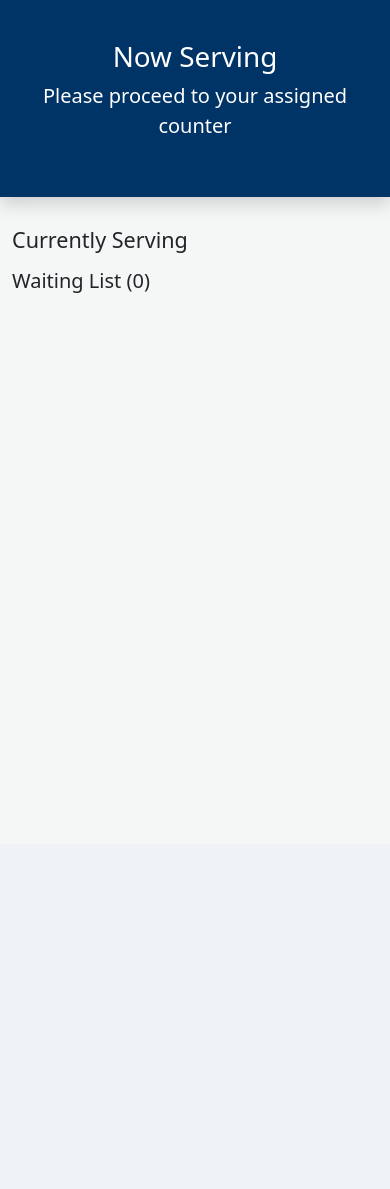
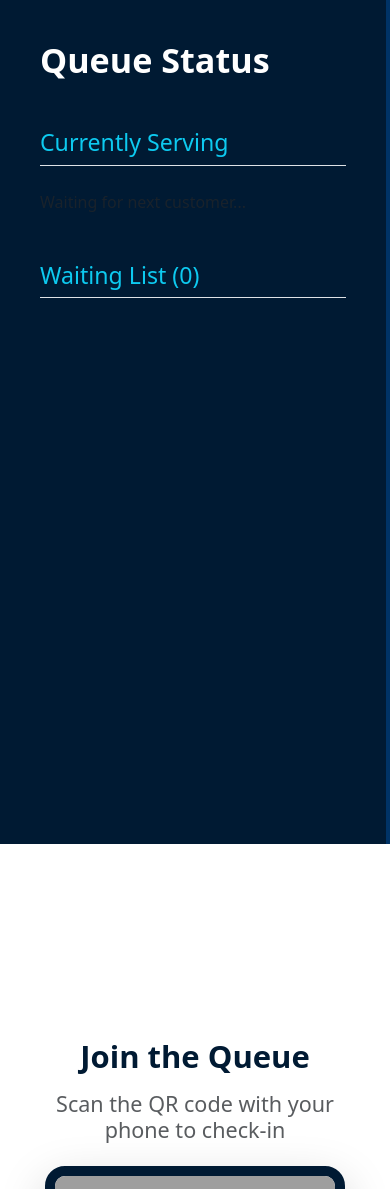
Before and after one commit to 3k100612-max/queue, a Flask app: page / in a window 390 px wide. Shown: the top 1189 px of the page. Before the commit the page ends 293 px from the top, so only its background shows below. Run offline with Flask 3, Linux system fonts and the light colour scheme; data that the repository does not hold is empty; some libraries are stand-ins or nearby versions; grey boxes are pictures that could not be loaded.

Commit message:
Update index.html

```diff
--- a/templates/index.html
+++ b/templates/index.html
@@ -2,60 +2,72 @@
 <html lang="en">
 <head>
     <meta charset="UTF-8">
-    <meta name="viewport" content="width=device-width, initial-scale=1.0">
-    <title>Queue Dashboard</title>
+    <title>Queue Status</title>
     <link rel="stylesheet" href="https://cdn.jsdelivr.net/npm/bootstrap@5.3.0/dist/css/bootstrap.min.css">
     <style>
-        body { background-color: #f4f7f6; }
-        .hero { background: #003366; color: white; padding: 40px; text-align: center; margin-bottom: 30px; }
-        .serving-box { background: #fff; border: 3px solid #28a745; border-radius: 15px; padding: 25px; box-shadow: 0 4px 15px rgba(0,0,0,0.1); }
+        body { background-color: #001a33; color: white; height: 100vh; overflow: hidden; }
+        .left-panel { border-right: 4px solid #003366; height: 100vh; padding: 40px; overflow-y: auto; }
+        .right-panel { height: 100vh; padding: 40px; background: #fff; color: #333; display: flex; flex-direction: column; align-items: center; justify-content: center; text-align: center; }
+        .serving-card { background: #f8f9fa; border-radius: 15px; border-left: 10px solid #28a745; margin-bottom: 20px; padding: 20px; box-shadow: 0 4px 10px rgba(0,0,0,0.3); }
+        .qr-code-img { width: 300px; border: 10px solid #001a33; border-radius: 20px; }
     </style>
 </head>
 <body>
 
-<div class="hero shadow">
-    <h1>Now Serving</h1>
-    <p class="lead">Please proceed to your assigned counter</p>
-</div>
+<div class="container-fluid">
+    <div class="row">
 
-<div class="container">
-    <div class="row">
-        <!-- SERVING SECTION -->
-        <div class="col-md-8">
-            <h4 class="mb-3">Currently Serving</h4>
+        <!-- ⬅️ LEFT SIDE: STATUS -->
+        <div class="col-md-7 left-panel">
+            <h1 class="display-4 fw-bold mb-5">Queue Status</h1>
+
+            <div class="mb-5">
+                <h3 class="text-info border-bottom pb-2 mb-4">Currently Serving</h3>
                 <div class="row">
                     {% for person in serving %}
-                <div class="col-md-6 mb-3">
-                    <div class="serving-box text-center">
-                        <h6 class="text-muted">COUNTER: {{ person.counter_name }}</h6>
-                        <h2 class="text-success">{{ person.name }}</h2>
-                        <div class="h5">TICKET #{{ person.id }}</div>
+                    <div class="col-6">
+                        <div class="serving-card text-center">
+                            <small class="text-muted text-uppercase">Counter: {{ person.counter_name }}</small>
+                            <h2 class="fw-bold">{{ person.name }}</h2>
+                            <div class="badge bg-success h5">Ticket #{{ person.id }}</div>
                         </div>
                     </div>
+                    {% else %}
+                    <div class="col-12 text-muted italic">Waiting for next customer...</div>
                     {% endfor %}
                 </div>
             </div>
 
-        <!-- WAITING LIST -->
-        <div class="col-md-4">
-            <h5 class="mb-3">Waiting List ({{ queue|length }})</h5>
-            <div class="list-group shadow-sm">
+            <div>
+                <h3 class="text-info border-bottom pb-2 mb-4">Waiting List ({{ queue|length }})</h3>
+                <div class="list-group">
                     {% for person in queue %}
-                <div class="list-group-item d-flex justify-content-between align-items-center">
-                    <div>
-                        <h6 class="mb-0">{{ person.name }}</h6>
-                        <small class="text-muted">Status: Waiting</small>
-                    </div>
-                    <span class="badge bg-primary rounded-pill">#{{ person.id }}</span>
+                    <div class="list-group-item bg-dark text-white border-secondary d-flex justify-content-between h4 p-3">
+                        <span>{{ person.name }}</span>
+                        <span class="text-info">#{{ person.id }}</span>
                     </div>
                     {% endfor %}
                 </div>
             </div>
         </div>
+
+        <!-- ➡️ RIGHT SIDE: JOIN QR -->
+        <div class="col-md-5 right-panel">
+            <h1 class="display-5 fw-bold mb-3" style="color: #001a33;">Join the Queue</h1>
+            <p class="h4 mb-4 text-muted">Scan the QR code with your phone to check-in</p>
+
+            <img src="/qr_code" class="qr-code-img shadow-lg mb-4">
+
+            <div class="alert alert-primary h5">
+                Estimated Wait: <strong>{{ wait_time }} mins</strong>
+            </div>
+        </div>
+
+    </div>
 </div>
 
 <script>
-    // Auto refresh every 10 seconds
+    // Auto-refresh the dashboard every 10 seconds to show new users
     setTimeout(function(){ location.reload(); }, 10000);
 </script>
 </body>
```
Lines whose indentation alone changed are shown as unchanged.
